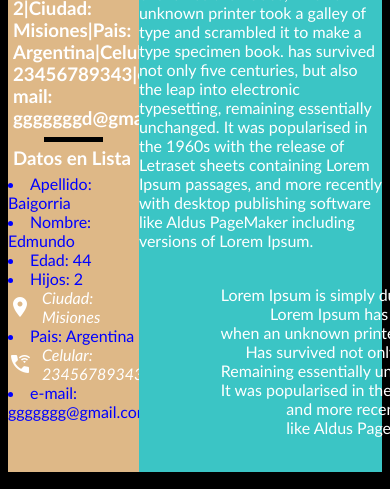
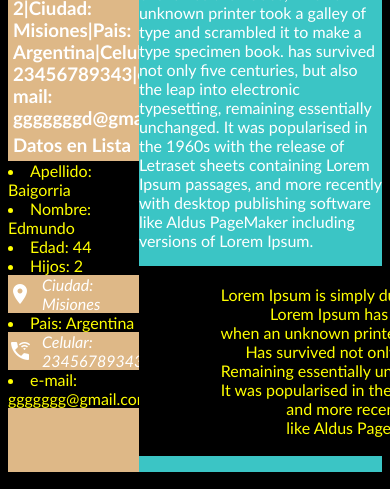
Before and after one commit to dggrille/cvdggrille.github.io, a plain HTML site: page index.html in a window 390 px wide. Shown: the part 1020-1509 px from the top of the page. Drawn offline with nearby package versions, Linux system fonts and the light colour scheme.

Commit message:
Arreglos en @media query

```diff
--- a/css/estilos.css
+++ b/css/estilos.css
@@ -21,7 +21,7 @@ h1 {
 }
 
 
-h2,li {
+h2, li {
     color: blue;
 }
 
@@ -161,3 +161,17 @@ h3 {
 #gustar {
     color: blueviolet;
 }
+
+
+
+@media only screen and (max-width: 600px) {
+    body {
+        background-color: black;
+        color: white;
+    }
+    pre,li {
+        background-color: black;
+        color: yellow;
+        justify-content: flex-start;
+    }
+}
--- a/index.html
+++ b/index.html
@@ -18,14 +18,7 @@
     <link href="https://fonts.googleapis.com/css2?family=Roboto:wght@100;300&display=swap" rel="stylesheet">
     <link href="https://fonts.googleapis.com/css2?family=Material+Icons"
       rel="stylesheet">
-    <style>
-        @media only screen and (max-width: 600px) {
-          body {
-            background-color: black;
-            color: white;
-          }
-        }
-    </style>
+
     <!--Aprendiendo a utilizar libreria de full responsive en bootstrap
     <link href="https://cdn.jsdelivr.net/npm/bootstrap@5.3.0-alpha1/dist/css/bootstrap.min.css" rel="stylesheet" integrity="sha384-GLhlTQ8iRABdZLl6O3oVMWSktQOp6b7In1Zl3/Jr59b6EGGoI1aFkw7cmDA6j6gD" crossorigin="anonymous">
     -->
@@ -101,7 +94,6 @@
                 "|Celular: "+obj.celular+
                 "|e-mail: "+obj.email;
                 </script>
-                <hr />
                 </div>
             </div>
                 <div>
```
